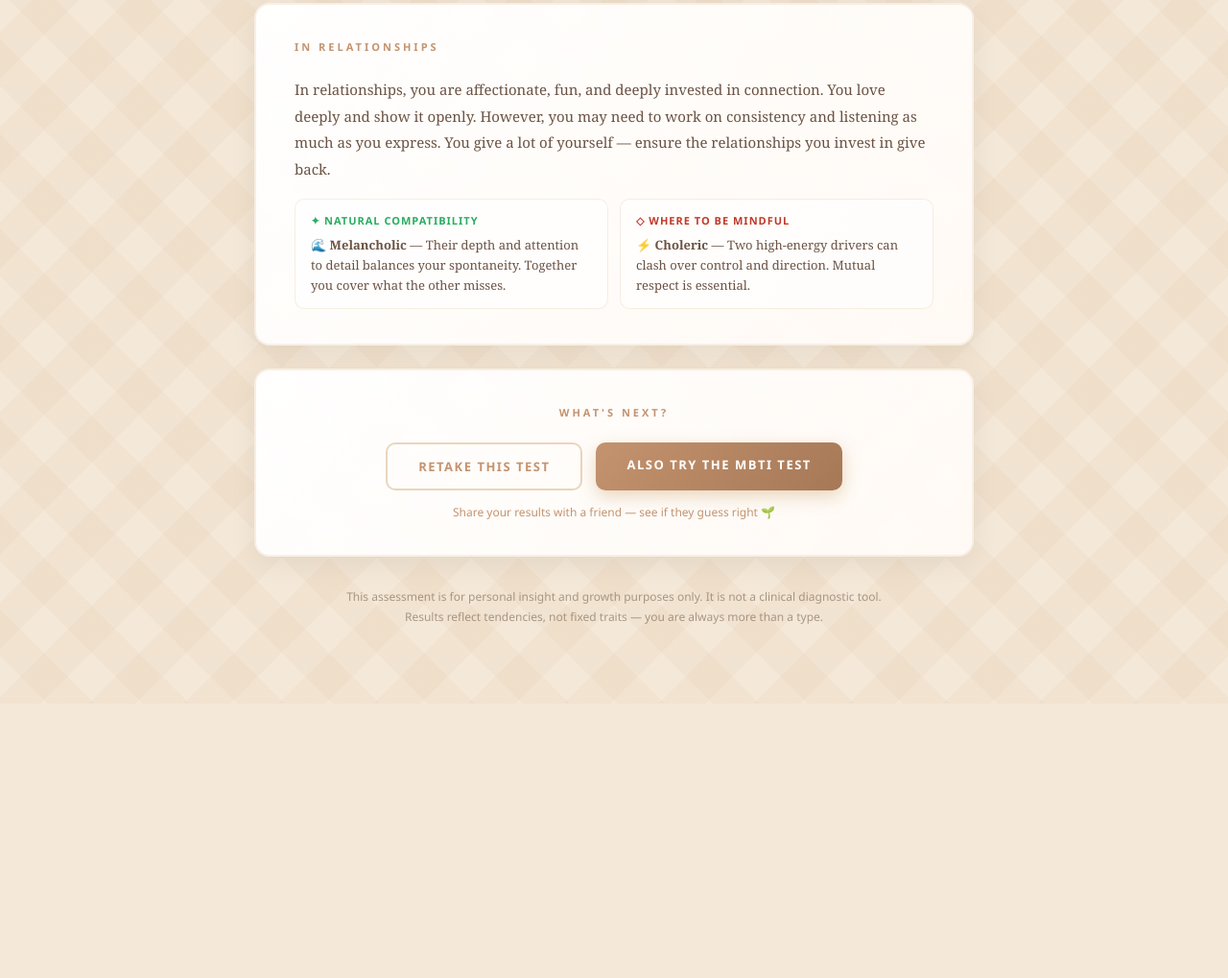
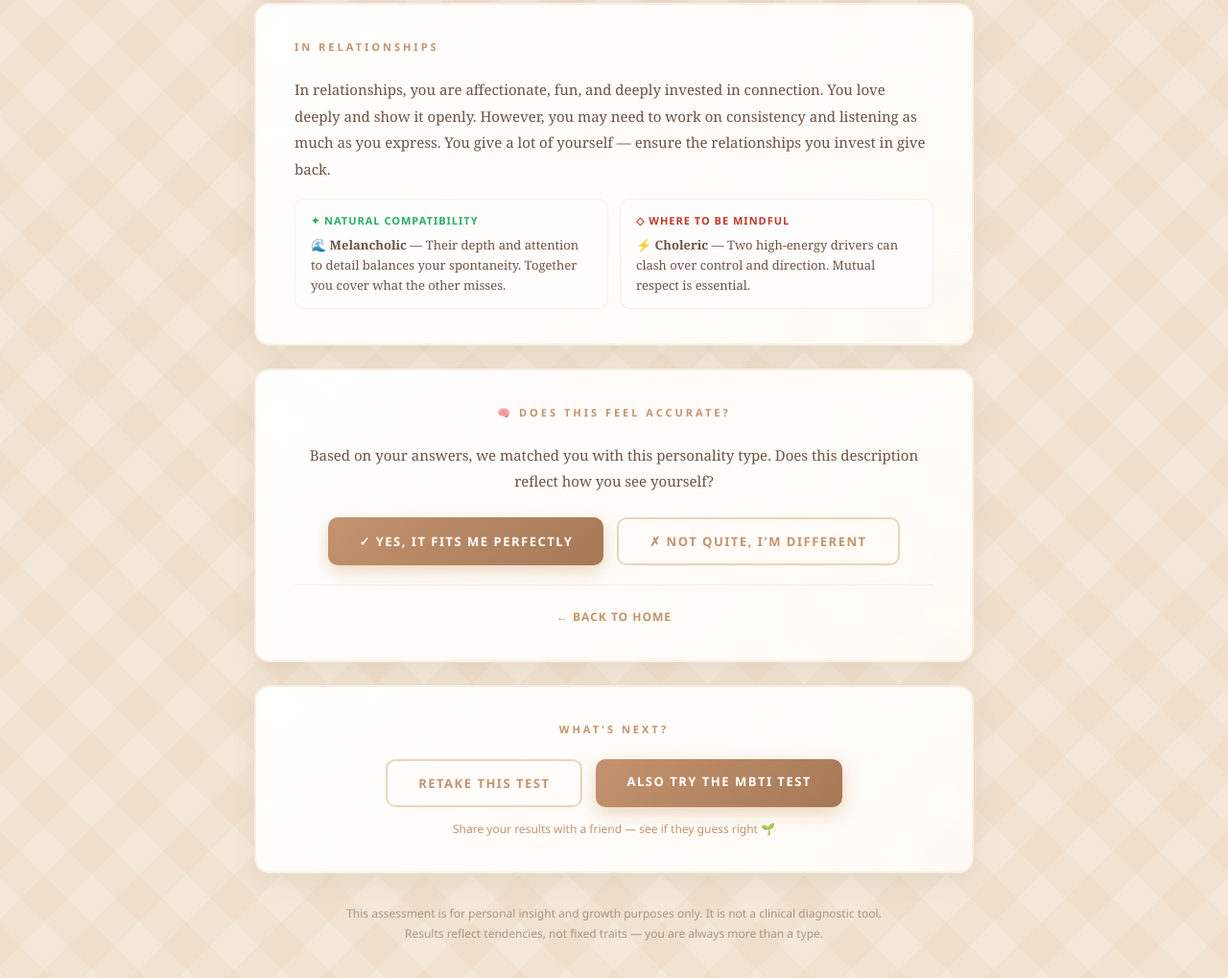
Before and after one commit to Datalternate/i-personality, a plain HTML site: page temperaments-result.html in a window 1280 px wide. Shown: the part 2035-3054 px from the top of the page at 96% size. Before the commit the page ends 2768 px from the top, so only its background shows below. Drawn offline with Linux system fonts and the light colour scheme.

Commit message:
Update temperaments-result.html

```diff
--- a/temperaments-result.html
+++ b/temperaments-result.html
@@ -521,6 +521,25 @@
     <div class="compat-row" id="compat-row"></div>
   </div>
 
+  <!-- Feedback -->
+  <div class="card" style="text-align:center;" id="feedback-card">
+    <div class="card-title">🧠 Does This Feel Accurate?</div>
+    <p style="font-size:15px; color:var(--text-light); line-height:1.8; margin-bottom:24px;">
+      Based on your answers, we matched you with this personality type. Does this description reflect how you see yourself?
+    </p>
+    <div id="feedback-buttons" class="cta-row" style="justify-content:center; margin-bottom:20px;">
+      <button class="btn btn-primary" onclick="submitFeedback('yes')">✓ Yes, it fits me perfectly</button>
+      <button class="btn btn-ghost" onclick="submitFeedback('no')">✗ Not quite, I'm different</button>
+    </div>
+    <div id="feedback-thanks" style="display:none;">
+      <div style="font-size:32px; margin-bottom:10px;" id="feedback-emoji"></div>
+      <p style="font-size:15px; color:var(--text-light); line-height:1.8;" id="feedback-message"></p>
+    </div>
+    <div style="margin-top:20px; padding-top:20px; border-top:1px solid rgba(193,140,74,0.15);">
+      <a href="https://datalternate.github.io/i-personality/index.html" class="back-link" style="margin-bottom:0;">← Back to Home</a>
+    </div>
+  </div>
+
   <!-- CTAs -->
   <div class="card" style="text-align:center;">
     <div class="card-title">What's Next?</div>
@@ -780,6 +799,27 @@
   }
 
   render();
+
+  function submitFeedback(choice) {
+    document.getElementById('feedback-buttons').style.display = 'none';
+    const thanks = document.getElementById('feedback-thanks');
+    const emoji = document.getElementById('feedback-emoji');
+    const msg = document.getElementById('feedback-message');
+
+    if (choice === 'yes') {
+      emoji.textContent = '🎯';
+      msg.textContent = "Thank you! We're glad the results resonated. Self-knowledge is the beginning of growth — carry this insight with you.";
+    } else {
+      emoji.textContent = '💡';
+      msg.textContent = "That's valuable to know. Personality blends are complex — consider retaking the test and answering based on your most natural self, not your current season of life. You may also find the MBTI test gives you a clearer fit.";
+    }
+
+    thanks.style.display = 'block';
+
+    if (typeof gtag !== 'undefined') {
+      gtag('event', 'temperament_feedback', { feedback: choice });
+    }
+  }
 </script>
 </body>
 </html>
```
